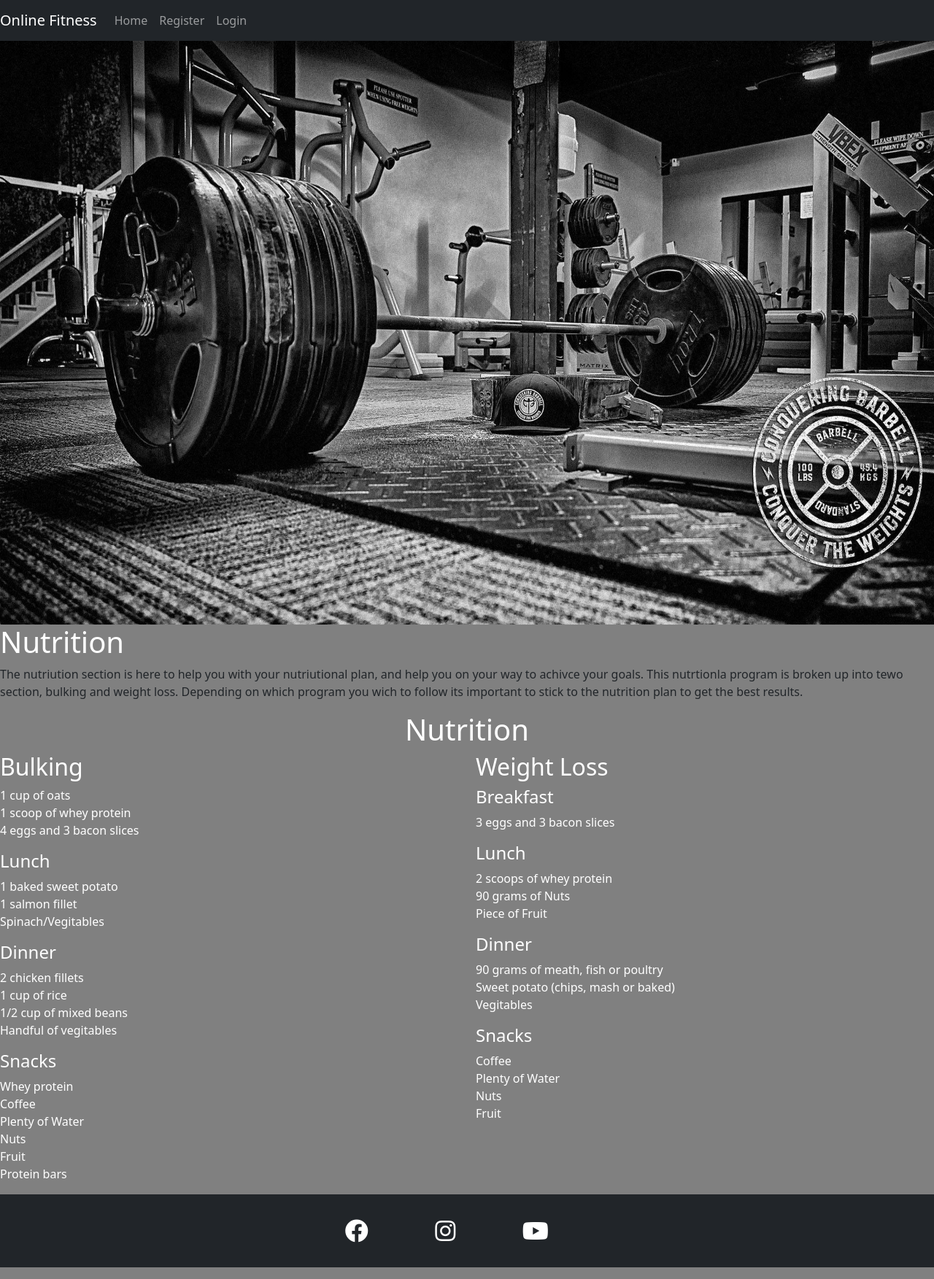
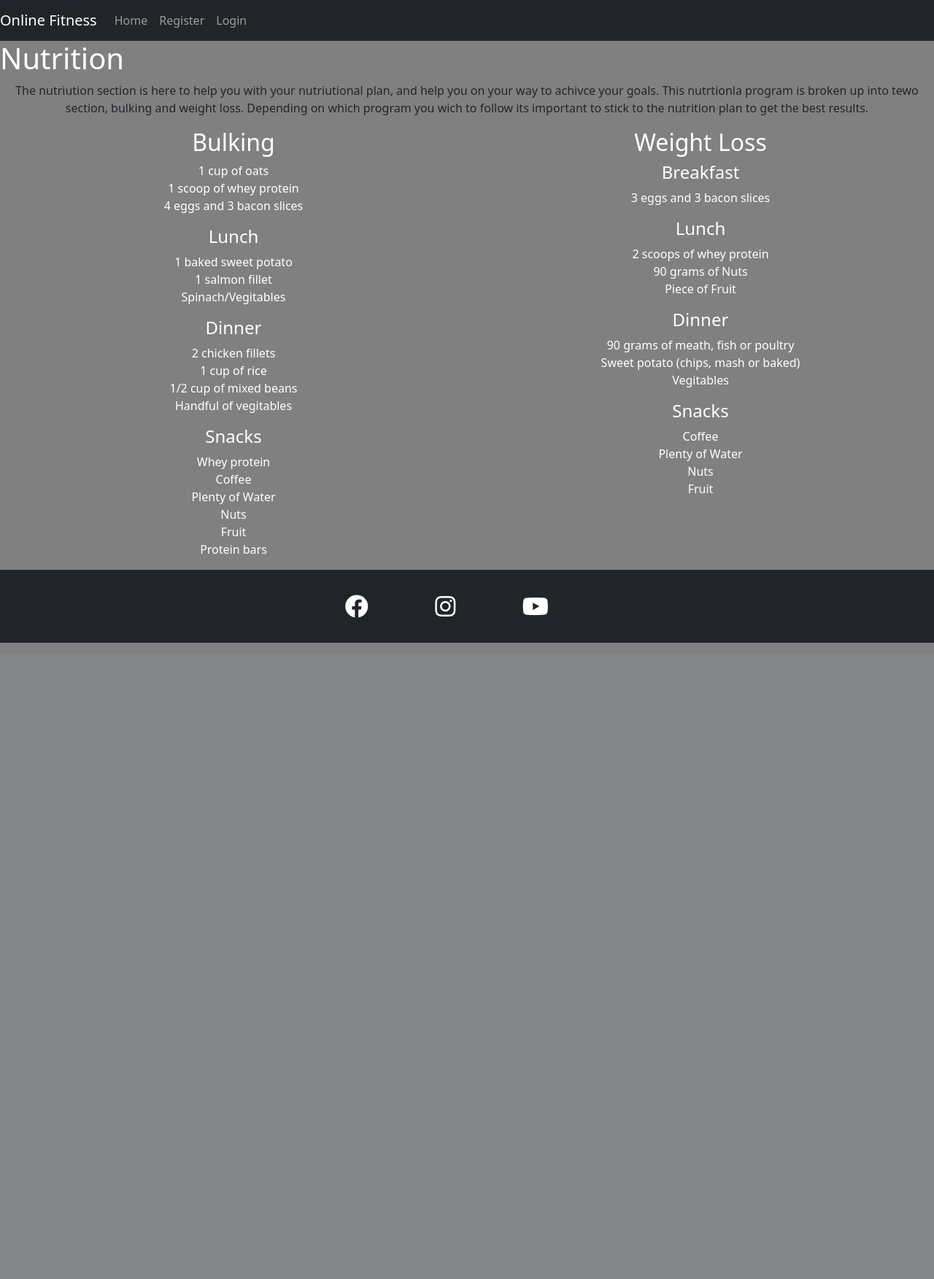
Before and after one commit to Code-Institute-Submissions/Damhan91-Online-Fitness_JuneResub, a Django app: page /nutrition in a window 1280 px wide. Shown: the whole page at 73% size. After the commit the page ends 881 px from the top, so only its background shows below. Run offline with Django 3.2, Linux system fonts and the light colour scheme; some libraries are stand-ins or nearby versions.

Commit message:
changed layout of content in nutrition.html

```diff
--- a/static/css/style.css
+++ b/static/css/style.css
@@ -28,8 +28,18 @@ h1{
     line-height: 100px;
 }
 
+footer {
+    position: relative;
+    bottom: 0;
+}
 /*nutrition.html*/
 
 #text {
     color: white;
+    margin-left: auto;
+    margin-right: auto;
 }
+
+h4, h2, p{
+    text-align: center;
+}
--- a/templates/base.html
+++ b/templates/base.html
@@ -57,17 +57,13 @@
             </ul>
         </div>
     </nav>
-    <section>
-        <img id="banner" src="{% static 'images/gym1.jpg' %}" alt="" />
-    </section>
-
     <main>
         {% block content %}
         <!-- Content from other templates goes here -->
         {% endblock content %}
     </main>
 
-    <footer class="navbar-dark bg-dark">
+    <footer class="bg-dark">
         <ul id="social-links">
             <li><a href="https://www.facebook.com" target="_blank" rel="noopener"
                     aria-label="Visit out facebook page (open in new tab)"><i class="fab fa-facebook"></i></a></li>
--- a/templates/blog.html
+++ b/templates/blog.html
@@ -2,7 +2,7 @@
 
 {% block content %}
 
-<h1>Add Intro</h1>
+<h1>Blogs</h1>
 <p>Each week, we will be posting up to date and helpful fitness blogs that will help you achiave your fitness goals.</p>
 
 <div class="container-fluid">
--- a/templates/nutrition.html
+++ b/templates/nutrition.html
@@ -4,8 +4,6 @@
 
 <h1>Nutrition</h1>
 <p>The nutriution section is here to help you with your nutriutional plan, and help you on your way to achivce your goals. This nutrtionla program is broken up into tewo section, bulking and weight loss. Depending on which program you wich to follow its important to stick to the nutrition plan to get the best results. </p>
-
-<h1 class="text-center" class = "text-white">Nutrition</h1>
 
 <div class= "row" id = "text">
     <div class = "col-sm-6">
```
Also changed, not shown: static/images/banner3.jpg (added).
